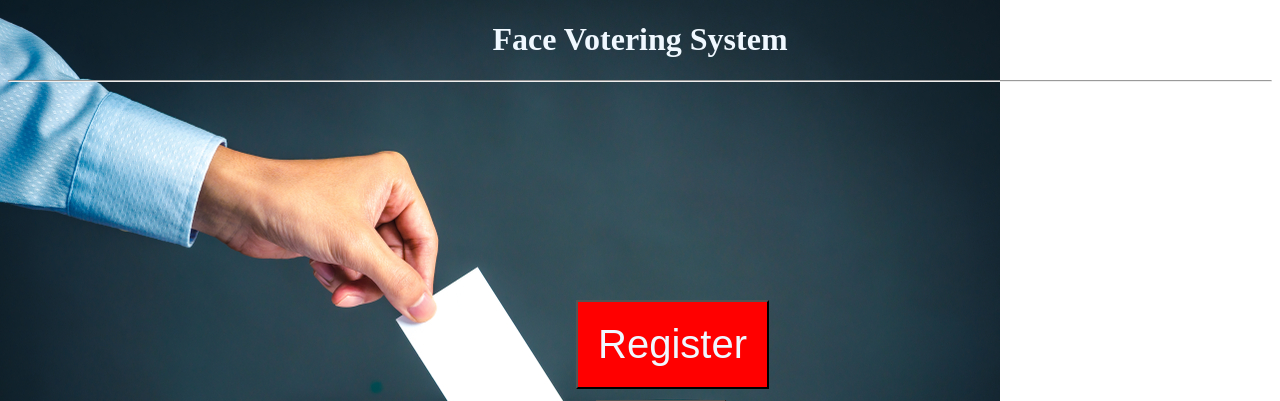
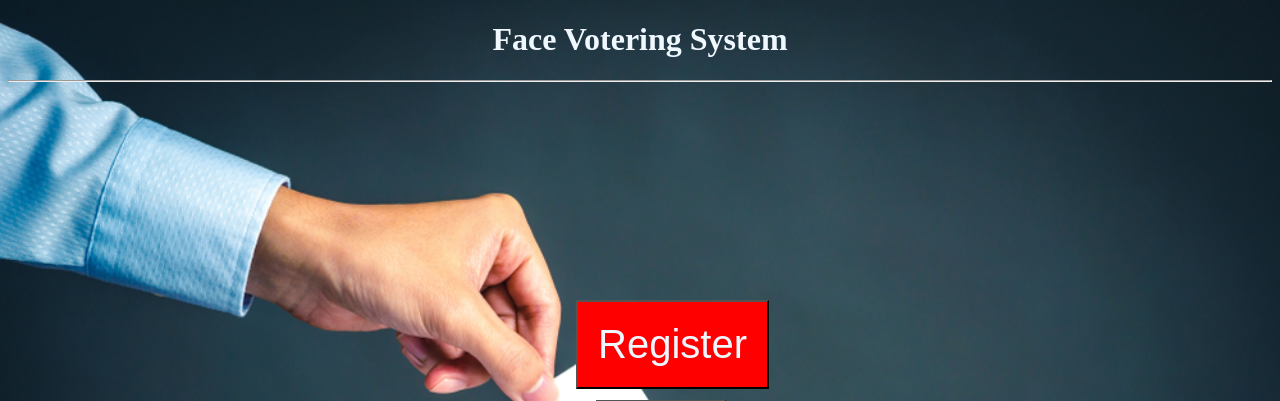
Before and after one commit to locker55198/facevote, a Flask app: template templates/index.html in a window 1280 px wide. Shown: the top 401 px of the page. Run offline with Flask 2, Linux system fonts and the light colour scheme; the template is opened without the code that fills it, so the values that code supplies are empty.

Commit message:
Update index.html

```diff
--- a/templates/index.html
+++ b/templates/index.html
@@ -19,7 +19,7 @@
     <style>
         body {
             background-image: url('{{ url_for('static', filename='images/vote.jpg') }}');
-            background-size: cover%;
+            background-size: cover;
             background-repeat: no-repeat;
         }
     </style>
```
